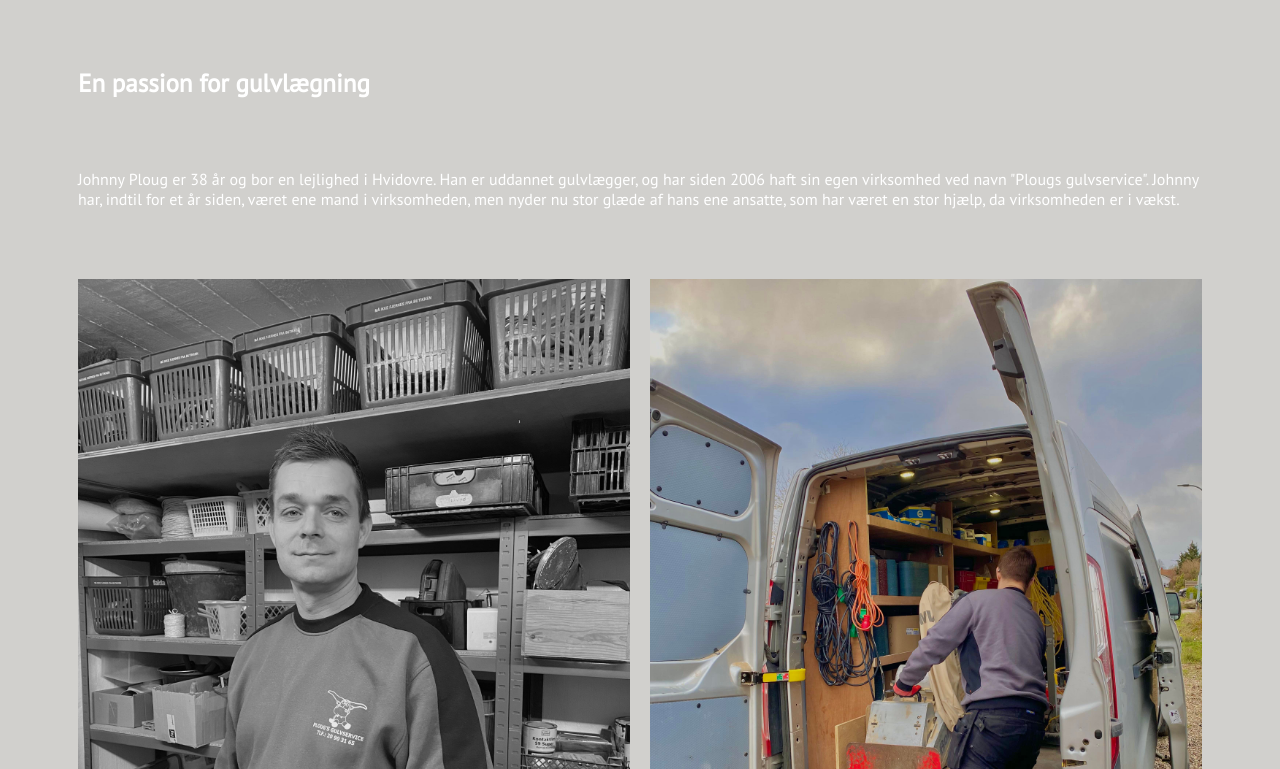
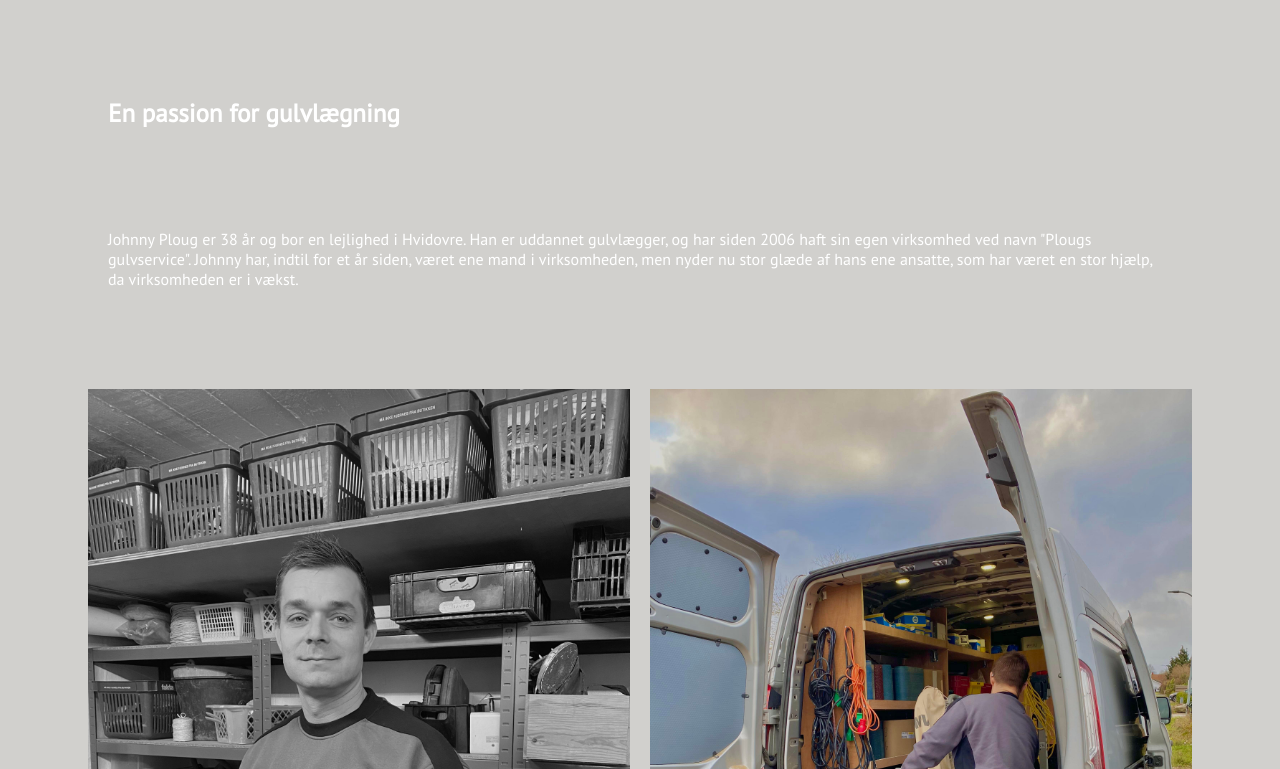
Before and after one commit to mill8825/05_01_01_pilotprojekt, a plain HTML site: page index.html in a window 1280 px wide. Shown: the part 331-1100 px from the top of the page. Drawn offline with Linux system fonts and the light colour scheme.

Commit message:
billeder længere ind

```diff
--- a/style.css
+++ b/style.css
@@ -20,7 +20,7 @@ img {
   display: grid;
   grid-template-columns: repeat(auto-fit, minmax(400px, 1fr));
   gap: 20px;
-  margin: 70px;
+  margin: 80px;
 }
 
 .video {
@@ -37,13 +37,13 @@ h1 {
   font-size: 25px;
   font-family: "PT Sans", sans-serif;
   color: white;
-  margin: 70px;
+  margin: 100px;
 }
 
 p {
   color: white;
   font-family: "PT Sans", sans-serif;
-  margin: 70px;
+  margin: 100px;
 }
 
 #nav_wrapper {
```
